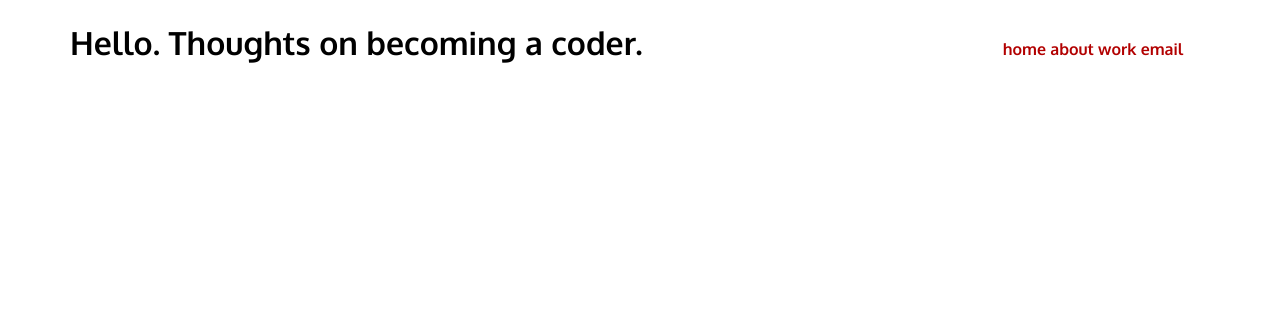
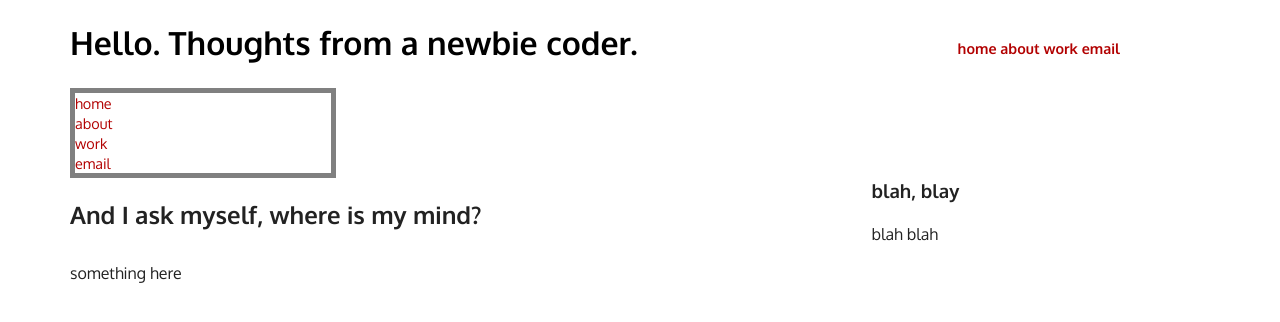
Before and after one commit to tc2coder/journal, a plain HTML site: page index.html in a window 1280 px wide. Drawn offline with nearby package versions, Linux system fonts and the light colour scheme.

Commit message:
added left nav and entries

```diff
--- a/css/main.css
+++ b/css/main.css
@@ -151,9 +151,93 @@ a:active {
     text-decoration: none;
 }
 
-ul.leftNav {
+/* Left Nav Box --------------------------------*/
+
+.box {
+    border: solid 5px gray;
+    padding: 20px
+    margin: 5px;
+    width: 20%
+}
+
+.leftBox {
+    float: left;
+    margin-left: 70px;
+    margin-right: 25%;
 
 
+}
+
+ul {
+    list-style-type: none;
+    margin: 0%;
+    text-align: left;
+    font-size: 90%;
+    padding: 0px;
+
+  }
+
+
+
+
+/* Articles --------------------------------*/
+
+/* this encloses the journal articles */
+
+.entryArticle {
+
+    float: left;
+    margin: 5px
+    width: 20%;
+    background-color: #b0e0e6
+
+
+
+
+    }
+
+/* header inside each entry.Article */
+
+h2 {
+   /* margin-top: 0px;
+    margin-bottom: 5px;*/
+
+    float: left;
+    margin-bottom: 0px;
+    margin-left: 70px;
+    margin-right: 25%;
+
+
+}
+
+h3 {
+    /*margin-top: 0px;*/
+
+    float: left;
+    margin-top: 0px;
+    margin-left: 70px;
+    margin-right: 25%;
+}
+
+p {
+    /*margin-top: 0px;*/
+
+    float: left;
+    margin-top: 0px;
+    margin-left: 70px;
+    margin-right: 25%;
+}
+
+/* space between journal articles */
+
+.journalArticle {
+    margin-bottom: 20px;
+}
+
+/* footer of each article */
+
+.articleFooter {
+    font-style: italic;
 }
 
 
--- a/index.html
+++ b/index.html
@@ -26,20 +26,21 @@
 <!-- <top of journal web page> -->
         <header>
             <div class="header">
-                <h1> Hello. Thoughts on becoming a coder.</h1>
+                <h1> Hello. Thoughts from a newbie coder.</h1>
 
                 <ul class="headerNav">
                     <li><a href="home">home</a></li>
                     <li><a href="about">about</a></li>
                     <li><a href="https://github.com/tc2coder">work</a></li>
-                    <li><a href="contact">email</a></li>
+                    <li><a href="mail to: traceycw@comcast.net?Subject=Hello%20newbie" target="_top"">email</a></li>
                 </ul>
             </div>
         </header>
 
+<!-- <left box on journal web page>  -->
 
 
-           <!--  <div class="leftNav">
+            <div class="box leftBox">
                 <ul>
                     <li><a href="TBD">home</a></li>
                     <li><a href="TBD">about</a></li>
@@ -49,8 +50,24 @@
 
                 <img?>
 
-            </div>   -->
+            </div>
 
+<!-- <journal entried>  -->
+
+            <section id="box entryArticle">
+                <article class= entry_1>
+                    <h2>And I ask myself, where is my mind?</h2>
+                    <h3>blah, blay</h3>
+                    <p>blah blah</p>
+
+                <articleFooter>
+                    <p>something here</p>
+
+                </article>
+
+
+
+            </section>
 
 
 
```
